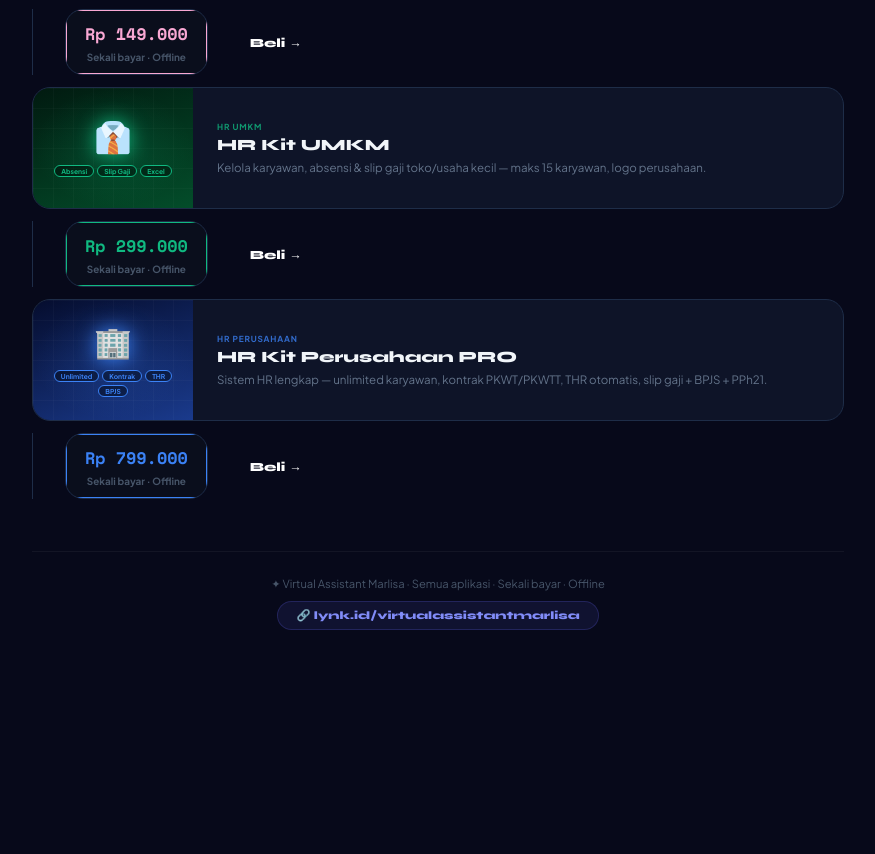
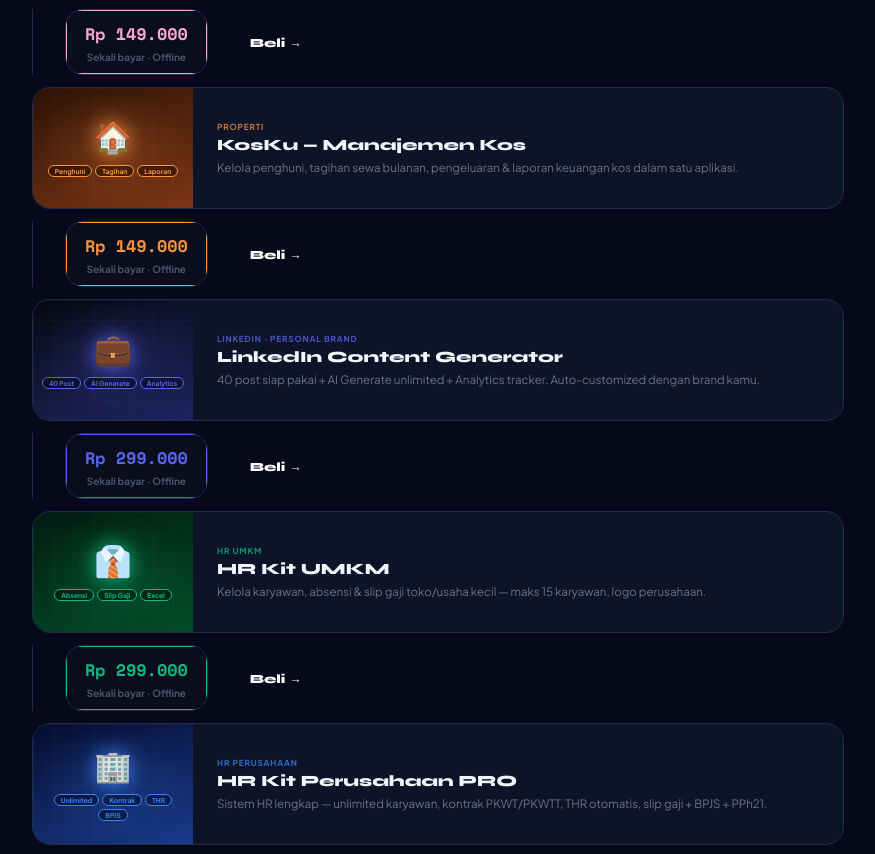
Before and after one commit to Marlisa-DataEnthusiast/Product-Digital-Apps, a plain HTML site: page index.html in a window 1280 px wide. Shown: the part 1580-2434 px from the top of the page, without its empty margins (202-1077 px from the left). Before the commit the page ends 2290 px from the top, so only its background shows below. Drawn offline with nearby package versions, Linux system fonts and the light colour scheme.

Commit message:
Update index.html

```diff
--- a/index.html
+++ b/index.html
@@ -215,6 +215,40 @@ footer a{display:inline-block;margin-top:10px;padding:7px 18px;border-radius:50p
       </div>
     </a>
 
+    <!-- Rp 149.000 -->
+    <a href="kos-manager.html" class="card" style="--c:#fb923c;--glow:rgba(251,146,60,.15);--sh:rgba(251,146,60,.3);">
+      <div class="thumb" style="background:linear-gradient(160deg,#2c1206,#7c3515);">
+        <span class="emoji">🏠</span>
+        <div class="tags"><span class="tag">Penghuni</span><span class="tag">Tagihan</span><span class="tag">Laporan</span></div>
+      </div>
+      <div class="info">
+        <div class="cat">Properti</div>
+        <div class="name">KosKu — Manajemen Kos</div>
+        <div class="desc">Kelola penghuni, tagihan sewa bulanan, pengeluaran & laporan keuangan kos dalam satu aplikasi.</div>
+      </div>
+      <div class="side">
+        <div class="price">Rp 149.000<small>Sekali bayar · Offline</small></div>
+        <a href="https://lynk.id/virtualassistantmarlisa" target="_blank" class="buy" onclick="event.stopPropagation()">Beli →</a>
+      </div>
+    </a>
+
+    <!-- Rp 299.000 -->
+    <a href="linkedin-template.html" class="card" style="--c:#5865f2;--glow:rgba(88,101,242,.15);--sh:rgba(88,101,242,.3);">
+      <div class="thumb" style="background:linear-gradient(160deg,#060810,#1e2460);">
+        <span class="emoji">💼</span>
+        <div class="tags"><span class="tag">40 Post</span><span class="tag">AI Generate</span><span class="tag">Analytics</span></div>
+      </div>
+      <div class="info">
+        <div class="cat">LinkedIn · Personal Brand</div>
+        <div class="name">LinkedIn Content Generator</div>
+        <div class="desc">40 post siap pakai + AI Generate unlimited + Analytics tracker. Auto-customized dengan brand kamu.</div>
+      </div>
+      <div class="side">
+        <div class="price">Rp 299.000<small>Sekali bayar · Offline</small></div>
+        <a href="https://lynk.id/virtualassistantmarlisa" target="_blank" class="buy" onclick="event.stopPropagation()">Beli →</a>
+      </div>
+    </a>
+
     <!-- Rp 299.000 -->
     <a href="hrkit%20umkm.html" class="card" style="--c:#10b981;--glow:rgba(16,185,129,.15);--sh:rgba(16,185,129,.25);">
       <div class="thumb" style="background:linear-gradient(160deg,#011a10,#034d2a);">
```
